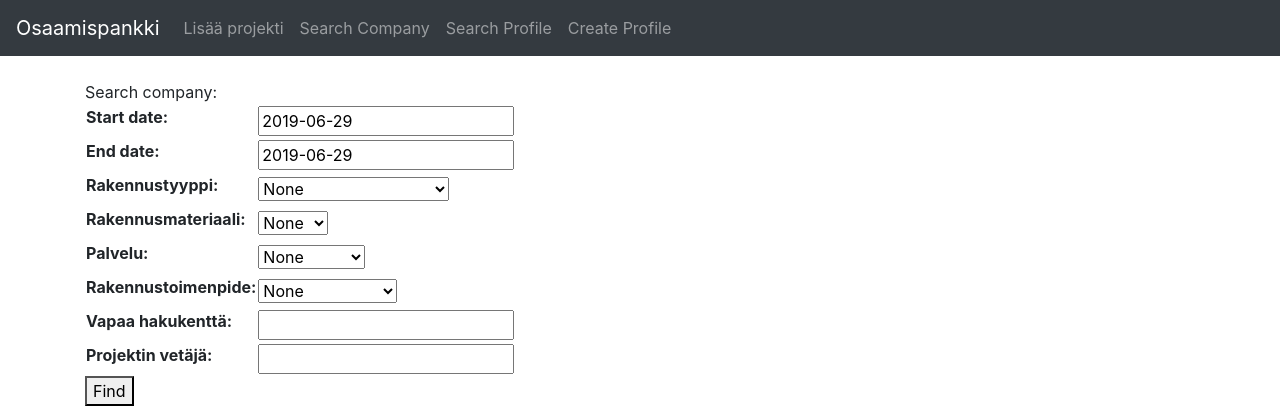
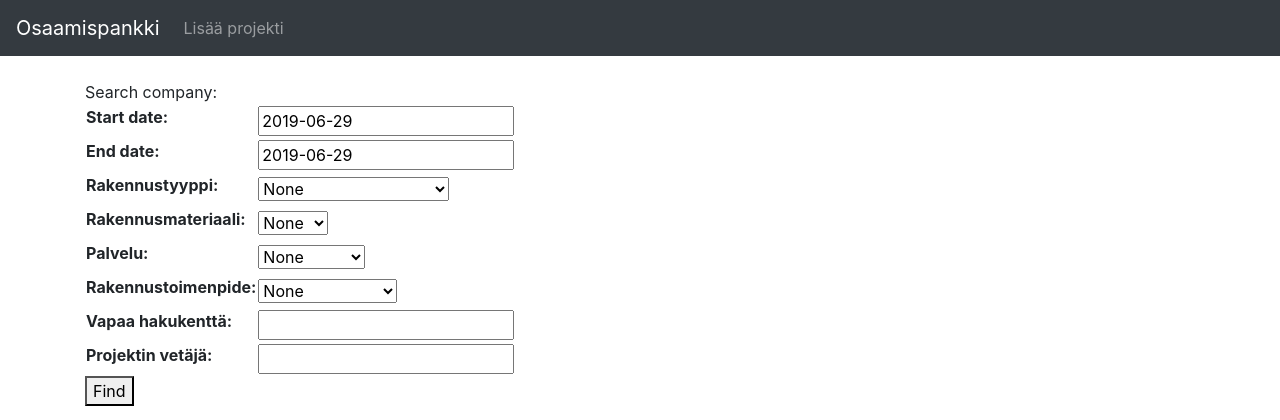
Before and after one commit to Aaltoprojects/djangoproject, a Django app: page / in a window 1280 px wide. Shown: the top 420 px of the page. Run offline with Django 3.2, Linux system fonts and the light colour scheme; some libraries are stand-ins or nearby versions.

Commit message:
Removed and cleaned files

```diff
--- a/pages/apps.py
+++ b/pages/apps.py
@@ -1,5 +1,4 @@
 from django.apps import AppConfig
-
 
 class PagesConfig(AppConfig):
     name = 'pages'
--- a/pages/forms.py
+++ b/pages/forms.py
@@ -1,27 +1,6 @@
 import datetime
 import pages.constants as constants
 from django import forms
-
-#Nämä on esimerkkeinä tässä, siitä miten formeja tehdään, ei vissiin käytetä vielä tässä vaiheessa kun ei ole työntekijöitä kannassa t. Amos
-
-#Company search form
-class NameForm(forms.Form):
-    coname = forms.CharField(label='Company name', max_length=100)
-    coid = forms.CharField(label='Company ID', max_length=100)
-
-#Employee search form
-class create_employee_form(forms.Form):
-
-    fname = forms.CharField(label='First name', max_length=100)
-    surname = forms.CharField(label='Surname', max_length=100)
-    title = forms.CharField(label='Title', max_length=100)
-    function = forms.CharField(label='Function', max_length=100)
-    siivous = forms.IntegerField(label='Siivous')
-    tetsaus = forms.IntegerField(label='Tetsaus')
-    johtaminen = forms.IntegerField(label='Johtaminen')
-
-class search_form(forms.Form):
-    search_field = forms.CharField(label='Search employees', max_length=100)
 
 class SearchProjectForm(forms.Form):
     start_date = forms.DateField(initial=datetime.date.today)
--- a/pages/templates/base.html
+++ b/pages/templates/base.html
@@ -28,15 +28,6 @@
         <li class="nav-item">
           <a class="nav-link" href="{% url 'add_project' %}">Lisää projekti</a>
         </li>
-        <li class="nav-item">
-          <a class="nav-link" href="{% url 'companysearch' %}">Search Company</a>
-        </li>
-        <li class="nav-item">
-          <a class="nav-link" href="{% url 'search' %}">Search Profile</a>
-        </li>
-        <li class="nav-item">
-          <a class="nav-link" href="{% url 'create' %}">Create Profile</a>
-        </li>
       </ul>
     </div>
   </nav>
--- a/pages/urls.py
+++ b/pages/urls.py
@@ -3,8 +3,5 @@ from . import views
 
 urlpatterns = [
 	path('', views.home, name = 'home'),
-	path('csearch', views.companysearch, name = 'companysearch'),
-	path('search/', views.search, name = 'search'),
-	path('create/', views.create, name = 'create'),
 	path('luo', views.create_project, name = 'add_project'),
 ]
--- a/pages/views.py
+++ b/pages/views.py
@@ -1,7 +1,6 @@
 from django.http import HttpResponseRedirect, HttpResponse
 from django.shortcuts import render, render_to_response
 from .models import project
-from pages.asiakastieto import haetiedot
 from pages.search import search_database
 import urllib.request
 import urllib.parse
@@ -19,75 +18,6 @@ def home(request):
 		form = forms.SearchProjectForm()
 
 	return render(request, 'home.html', {'form':form, 'result':result})
-
-def companysearch(request):
-
-	if request.method == 'POST':
-
-		form = forms.NameForm(request.POST)
-
-		if form.is_valid():
-
-			coname = form.cleaned_data['coname']
-			coid = form.cleaned_data['coid']
-			data = haetiedot(str(coname), str(coid))
-			form = forms.NameForm()
-
-			return render(request, 'graph.html', {'form':form, 'data':data})
-
-	else:
-
-		form = forms.NameForm()
-
-	return render(request, 'searchcompany.html', {'form':form})
-
-
-def search(request):
-
-	if request.method == 'POST':
-
-		form = forms.search_form(request.POST)
-		if form.is_valid():
-			search_emp = form.cleaned_data['search_field']
-
-			if search_emp == "siivous":
-				rows = search_database(7)
-				return render(request, 'search.html', {'form':form, 'data':rows})
-			elif search_emp == "tetsaus":
-				rows = search_database(8)
-				return render(request, 'search.html', {'form':form, 'data':rows})
-			elif search_emp == "johtaminen":
-				rows = search_database(9)
-				return render(request, 'search.html', {'form':form, 'data':rows})
-
-	else:
-		form = forms.search_form()
-
-	return render(request, 'search.html', {'form':form})
-
-
-def create(request):
-
-	if request.method == 'POST':
-
-		emp = employees(
-			name=request.POST['fname'],
-			surname=request.POST['lname'],
-			pnumber=request.POST['pnumber'],
-			email=request.POST['email'],
-			title=request.POST['title'],
-			function=request.POST['function'],
-			siivous=request.POST['siivous'],
-			tetsaus=request.POST['tetsaus'],
-			johtaminen=request.POST['johtaminen'],)
-		emp.save()
-		print('Creation successful')
-
-		return render(request, 'created.html', {})
-
-	else:
-
-		return render(request, 'create.html', {})
 
 def create_project(request):
 
```
